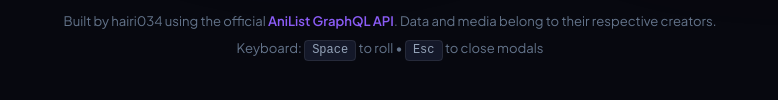
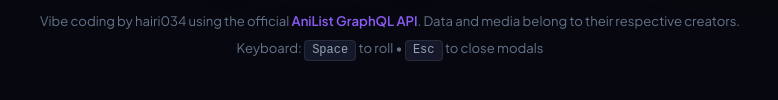
Before and after one commit to suhairix/AniPick, a plain HTML site: page index.html in a window 1280 px wide. Shown: the part 1018-1118 px from the top of the page, 250-1028 px from the left. Drawn offline with Linux system fonts and the light colour scheme; no server answers.

Commit message:
Update index.html

```diff
--- a/index.html
+++ b/index.html
@@ -682,7 +682,7 @@
     <!-- Footer -->
     <footer class="app-footer">
       <div class="footer-content">
-        <p>Built by hairi034 using the official <a href="https://anilist.co" target="_blank"
+        <p>Vibe coding by hairi034 using the official <a href="https://anilist.co" target="_blank"
             rel="noopener noreferrer">AniList GraphQL API</a>. Data and media belong to their respective creators.</p>
         <div class="footer-links">
           <span>Keyboard: <kbd>Space</kbd> to roll • <kbd>Esc</kbd> to close modals</span>
```
